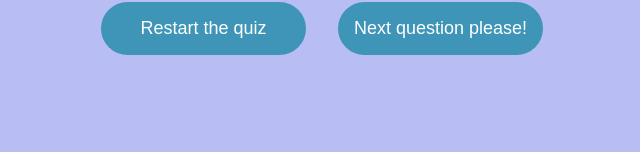
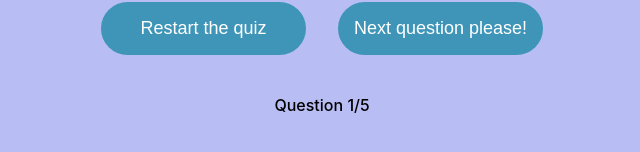
Before and after one commit to Technigo/project-redux-quiz, a React (Vite) app: page / in a window 1280 px wide. Shown: the part 386-538 px from the top of the page, without its empty margins (318-958 px from the left). Built offline with nearby package versions, Linux system fonts and the light colour scheme.

Commit message:
show progress on questions

```diff
--- a/src/components/CurrentQuestion.jsx
+++ b/src/components/CurrentQuestion.jsx
@@ -16,7 +16,6 @@ export const CurrentQuestion = () => {
   );
 
   const isOver = useSelector((state) => state.quiz.quizOver);
-  const quizOver = useSelector((state) => state.quiz.quizOver);
 
   answersArray.map((obj) => (isCorrect = obj.isCorrect));
 
@@ -52,6 +51,7 @@ export const CurrentQuestion = () => {
           </button>
         )}
       </div>
+      <span className="progress">Question {question.id}/5</span>
     </div>
   );
 };
--- a/src/index.css
+++ b/src/index.css
@@ -66,6 +66,11 @@ button:active {
   place-self: center;
   margin: 1rem;
 }
+.progress {
+  place-self: center;
+  margin: 1.5rem;
+  font-weight: 500;
+}
 .question {
   grid-column-start: 1;
   grid-column-end: 4;
```
